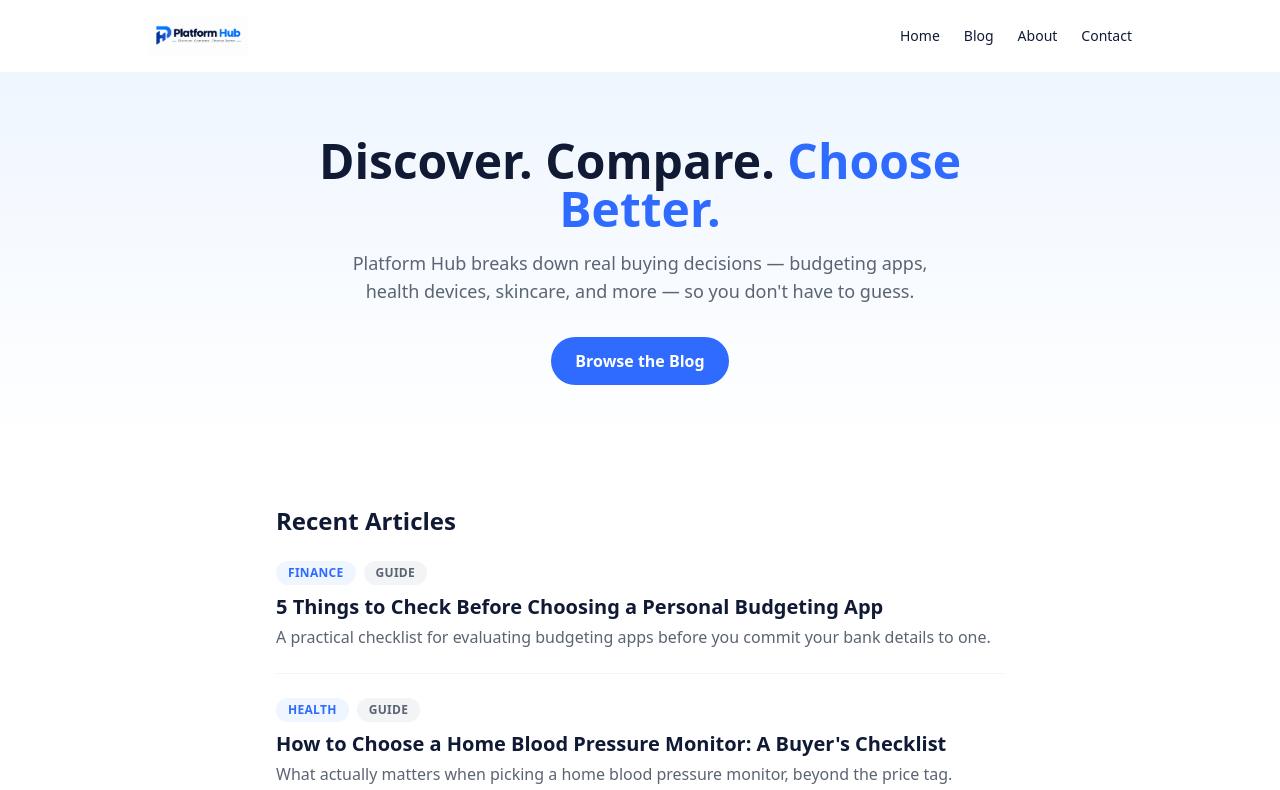
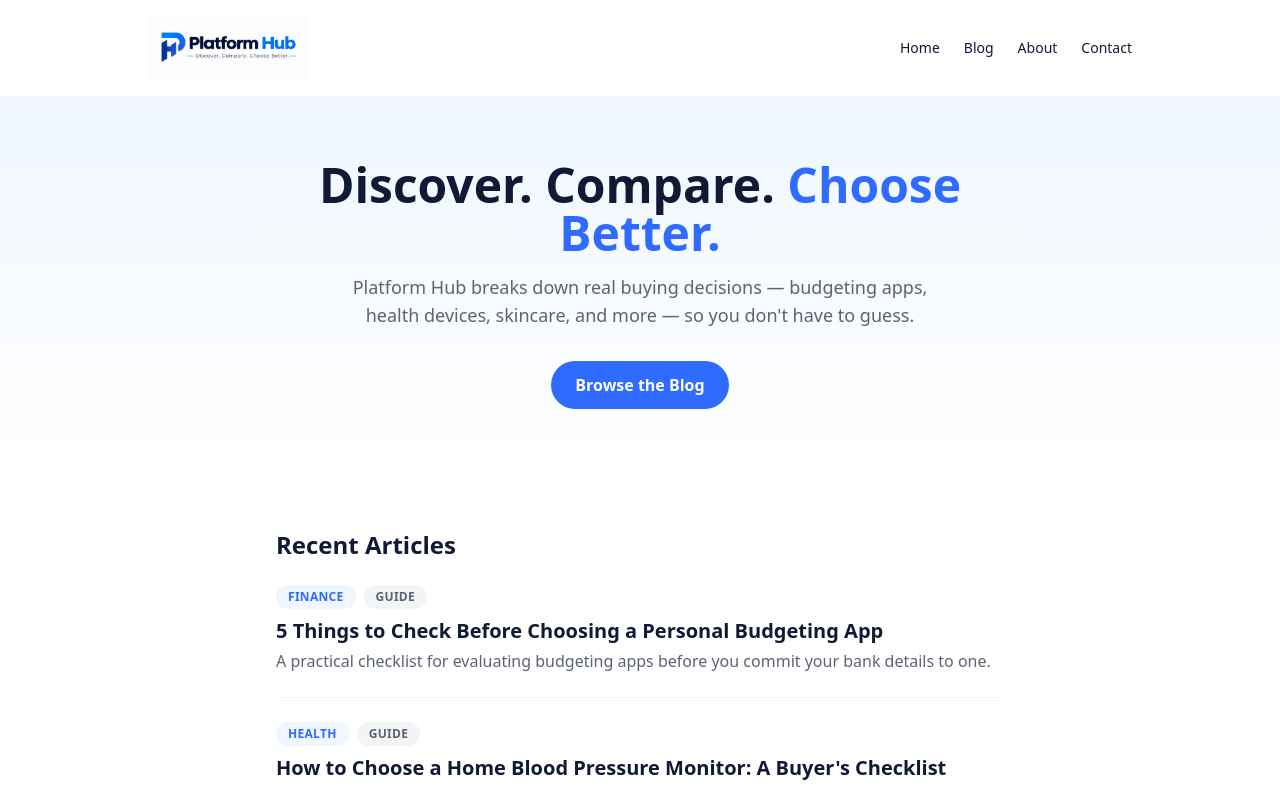
Before and after one commit to platformaffiliatehub/platformaffiliatehub.github.io, a Next.js app: page / in a window 1280 px wide. Shown: the top 790 px of the page. Built offline with nearby package versions, Linux system fonts and the light colour scheme.

Commit message:
Increase header logo size for visibility

```diff
--- a/components/Header.tsx
+++ b/components/Header.tsx
@@ -16,10 +16,10 @@ export function Header() {
           <Image
             src="/logo.png"
             alt="Platform Hub"
-            width={220}
-            height={64}
+            width={248}
+            height={99}
             priority
-            style={{ height: "40px", width: "auto" }}
+            style={{ height: "64px", width: "auto" }}
           />
         </Link>
         <nav className="flex gap-6 text-sm font-medium text-brand-navy">
```
